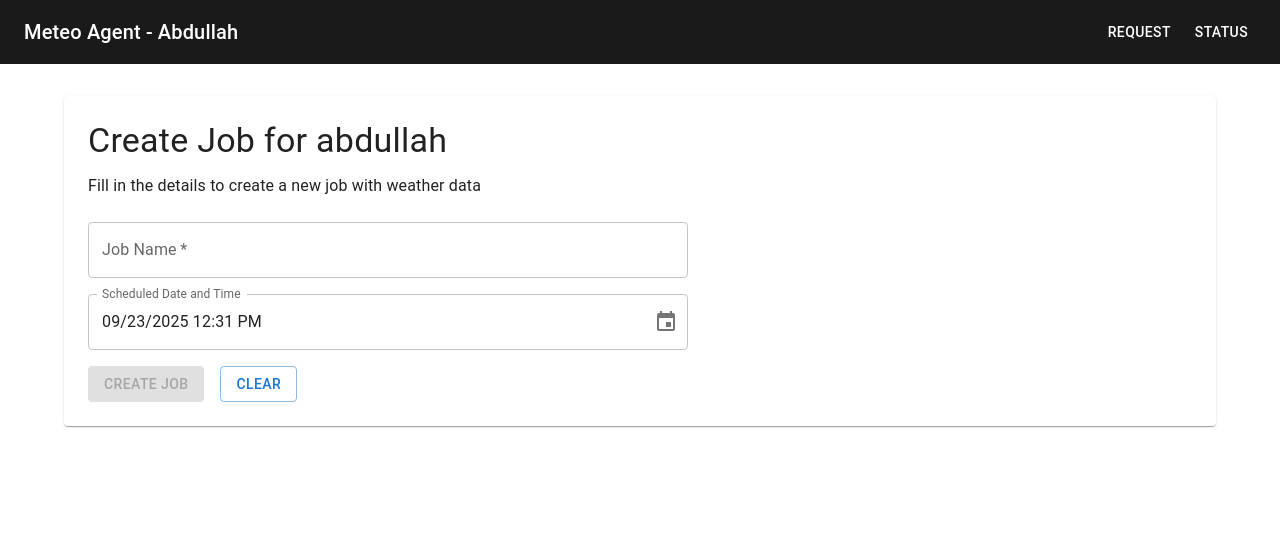
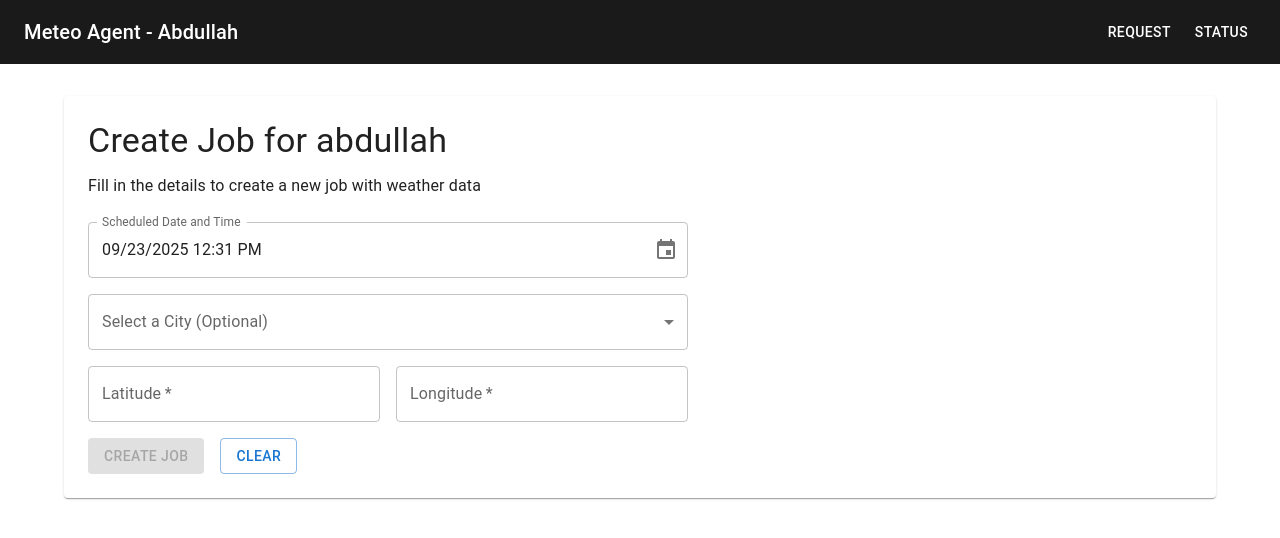
Before and after one commit to kubante/sap-agent, a React (Vite) app in the folder client/: page /abdullah/request in a window 1280 px wide. Shown: the top 538 px of the page. Built offline with nearby package versions, Linux system fonts and the light colour scheme.

Commit message:
Add City Selector for weather forecasts

```diff
--- a/client/src/pages/RequestPage.tsx
+++ b/client/src/pages/RequestPage.tsx
@@ -6,6 +6,10 @@ import {
   TextField,
   Alert,
   CircularProgress,
+  FormControl,
+  InputLabel,
+  Select,
+  MenuItem,
 } from "@mui/material";
 import { DateTimePicker } from "@mui/x-date-pickers/DateTimePicker";
 import { LocalizationProvider } from "@mui/x-date-pickers/LocalizationProvider";
@@ -18,16 +22,35 @@ import dayjs from "dayjs";
 
 export default function RequestPage() {
   const { tenant } = useTenant();
-  const [selectedDateTime, setSelectedDateTime] = useState<Dayjs | null>(
-    dayjs()
-  );
-  const [name, setName] = useState("");
+  const [scheduledTime, setScheduledTime] = useState<Dayjs | null>(dayjs());
+  const [latitude, setLatitude] = useState("");
+  const [longitude, setLongitude] = useState("");
+  const [selectedCity, setSelectedCity] = useState("");
   const [isLoading, setIsLoading] = useState(false);
   const [error, setError] = useState<string | null>(null);
   const [success, setSuccess] = useState<string | null>(null);
 
+  // City options with coordinates
+  const cities = [
+    { name: "Berlin", lat: 52.52, lng: 13.405 },
+    { name: "Rome", lat: 41.9028, lng: 12.4964 },
+    { name: "Belgrade", lat: 44.7866, lng: 20.4489 },
+    { name: "Kalamata", lat: 37.0366, lng: 22.1144 },
+    { name: "Athens", lat: 37.9838, lng: 23.7275 },
+  ];
+
+  const handleCityChange = (event: any) => {
+    const cityName = event.target.value;
+    setSelectedCity(cityName);
+    const city = cities.find((c) => c.name === cityName);
+    if (city) {
+      setLatitude(city.lat.toString());
+      setLongitude(city.lng.toString());
+    }
+  };
+
   const handleSubmit = async () => {
-    if (!name.trim() || !selectedDateTime) {
+    if (!scheduledTime || !latitude.trim() || !longitude.trim()) {
       setError("Please fill in all required fields");
       return;
     }
@@ -43,10 +66,15 @@ export default function RequestPage() {
           "Content-Type": "application/json",
         },
         body: JSON.stringify({
-          name,
-          scheduledDate: selectedDateTime.toISOString(),
-          status: "scheduled", // Default status
+          name: selectedCity
+            ? `Weather - ${selectedCity}`
+            : `Weather - ${latitude}, ${longitude}`,
+          scheduledDate: scheduledTime.toISOString(),
           tenantId: tenant,
+          data: {
+            latitude: parseFloat(latitude),
+            longitude: parseFloat(longitude),
+          },
         }),
       });
 
@@ -59,8 +87,10 @@ export default function RequestPage() {
       setSuccess(`Job created successfully! ID: ${jobData.id}`);
 
       // Reset form
-      setName("");
-      setSelectedDateTime(dayjs());
+      setLatitude("");
+      setLongitude("");
+      setSelectedCity("");
+      setScheduledTime(dayjs());
     } catch (err) {
       setError(err instanceof Error ? err.message : "An error occurred");
     } finally {
@@ -102,19 +132,10 @@ export default function RequestPage() {
             maxWidth: 600,
           }}
         >
-          <TextField
-            label="Job Name"
-            value={name}
-            onChange={(e) => setName(e.target.value)}
-            variant="outlined"
-            fullWidth
-            required
-          />
-
           <DateTimePicker
             label="Scheduled Date and Time"
-            value={selectedDateTime}
-            onChange={(newValue) => setSelectedDateTime(newValue)}
+            value={scheduledTime}
+            onChange={(newValue) => setScheduledTime(newValue)}
             slotProps={{
               textField: {
                 variant: "outlined",
@@ -123,11 +144,65 @@ export default function RequestPage() {
             }}
           />
 
+          <FormControl fullWidth>
+            <InputLabel>Select a City (Optional)</InputLabel>
+            <Select
+              value={selectedCity}
+              onChange={handleCityChange}
+              label="Select a City (Optional)"
+            >
+              <MenuItem value="">
+                <em>None</em>
+              </MenuItem>
+              {cities.map((city) => (
+                <MenuItem key={city.name} value={city.name}>
+                  {city.name}
+                </MenuItem>
+              ))}
+            </Select>
+          </FormControl>
+
+          <Box sx={{ display: "flex", gap: 2 }}>
+            <TextField
+              label="Latitude"
+              type="number"
+              value={latitude}
+              onChange={(e) => setLatitude(e.target.value)}
+              variant="outlined"
+              fullWidth
+              required
+              inputProps={{
+                step: "any",
+                min: -90,
+                max: 90,
+              }}
+            />
+            <TextField
+              label="Longitude"
+              type="number"
+              value={longitude}
+              onChange={(e) => setLongitude(e.target.value)}
+              variant="outlined"
+              fullWidth
+              required
+              inputProps={{
+                step: "any",
+                min: -180,
+                max: 180,
+              }}
+            />
+          </Box>
+
           <Box sx={{ display: "flex", gap: 2 }}>
             <Button
               variant="contained"
               onClick={handleSubmit}
-              disabled={!selectedDateTime || !name.trim() || isLoading}
+              disabled={
+                !scheduledTime ||
+                !latitude.trim() ||
+                !longitude.trim() ||
+                isLoading
+              }
               startIcon={isLoading ? <CircularProgress size={20} /> : null}
             >
               {isLoading ? "Creating Job..." : "Create Job"}
@@ -135,8 +210,10 @@ export default function RequestPage() {
             <Button
               variant="outlined"
               onClick={() => {
-                setName("");
-                setSelectedDateTime(dayjs());
+                setLatitude("");
+                setLongitude("");
+                setSelectedCity("");
+                setScheduledTime(dayjs());
                 setError(null);
                 setSuccess(null);
               }}
```
